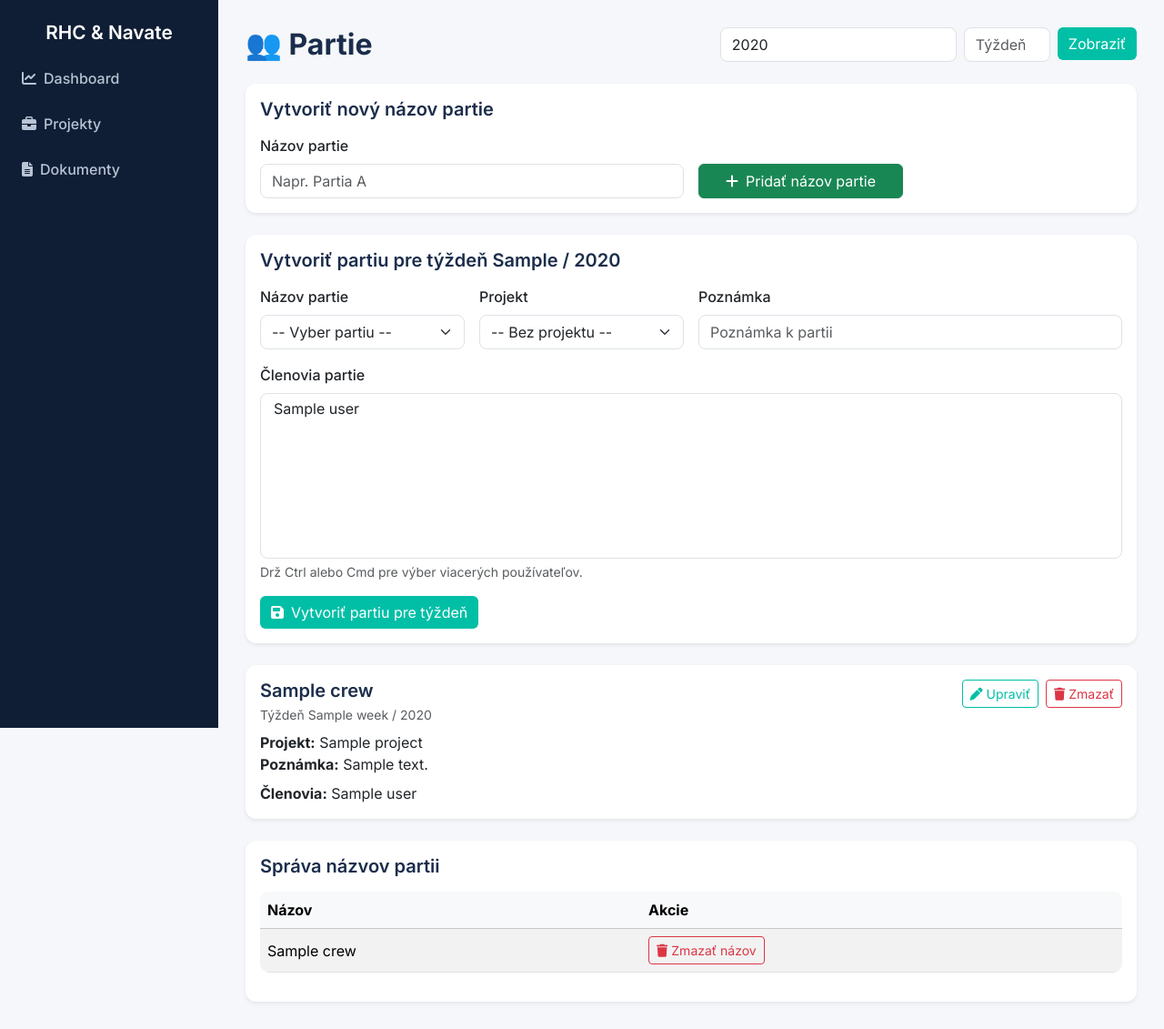
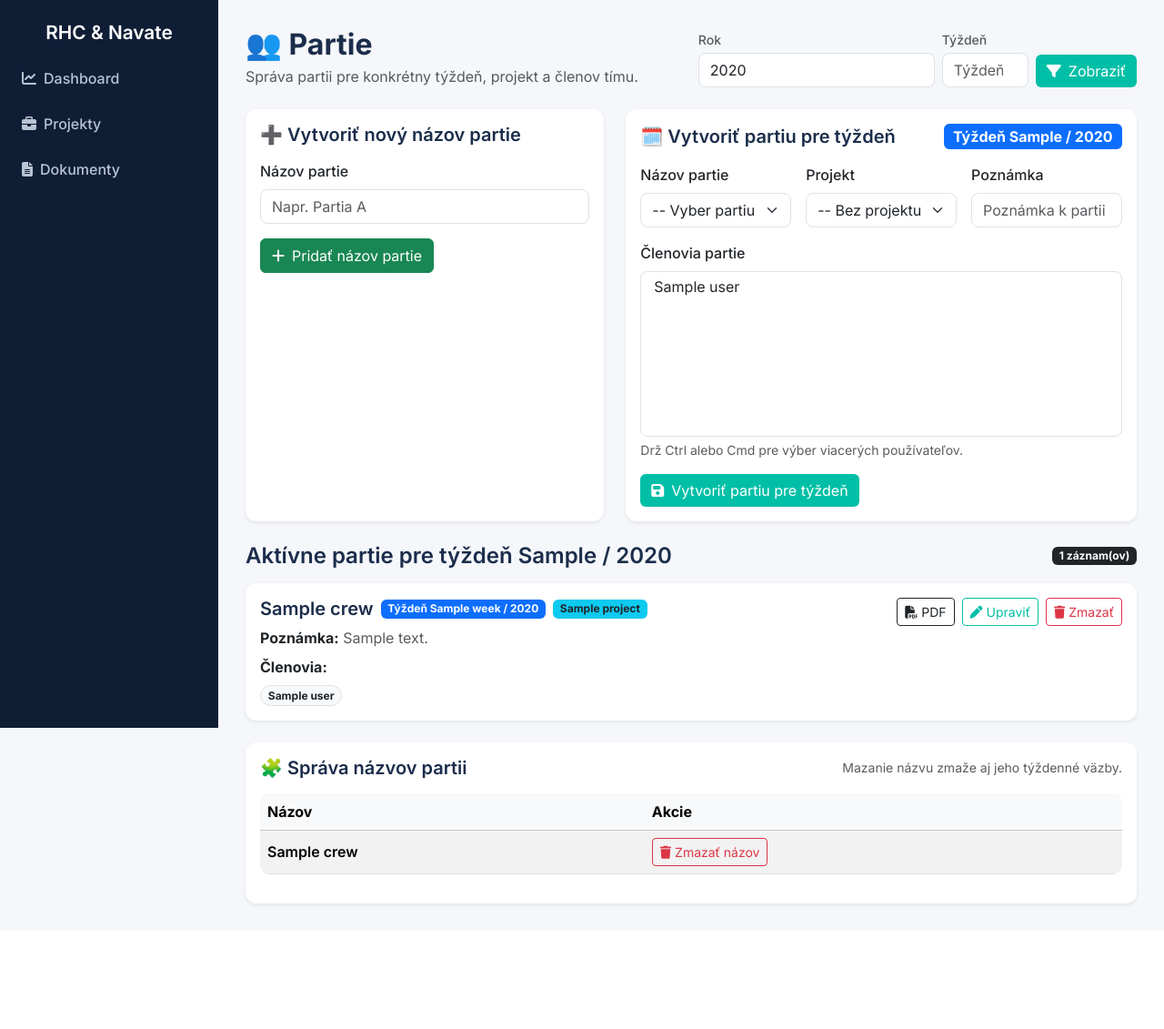
Before and after one commit to matejva/test, a Python web app: template templates/crew.html in a window 1280 px wide. Shown: the whole page at 91% size. After the commit the page ends 997 px from the top, so only its background shows below. Run offline with Jinja, Linux system fonts and the light colour scheme; the template is opened without the code that fills it: most values are stand-ins (such as "Sample title", 1, 10 or a date in 2020).

Commit message:
Update crew.html

```diff
--- a/templates/crew.html
+++ b/templates/crew.html
@@ -1,52 +1,67 @@
 {% extends 'base.html' %}
 {% block content %}
 
-<div class="d-flex justify-content-between align-items-center mb-4">
-  <h2 class="fw-bold mb-0">👥 Partie</h2>
+<div class="d-flex flex-wrap justify-content-between align-items-center gap-3 mb-4">
+  <div>
+    <h2 class="fw-bold mb-1">👥 Partie</h2>
+    <div class="text-muted">Správa partii pre konkrétny týždeň, projekt a členov tímu.</div>
+  </div>
 
   <form method="get" action="{{ url_for('crews') }}" class="row g-2">
     <div class="col-auto">
+      <label class="form-label small text-muted mb-1">Rok</label>
       <input type="number" name="year" class="form-control" value="{{ selected_year }}" placeholder="Rok">
     </div>
     <div class="col-auto">
+      <label class="form-label small text-muted mb-1">Týždeň</label>
       <input type="number" name="week" min="1" max="53" class="form-control" value="{{ selected_week }}" placeholder="Týždeň">
     </div>
-    <div class="col-auto">
-      <button type="submit" class="btn btn-primary">Zobraziť</button>
+    <div class="col-auto d-flex align-items-end">
+      <button type="submit" class="btn btn-primary">
+        <i class="fa fa-filter me-2"></i>Zobraziť
+      </button>
     </div>
   </form>
 </div>
 
-<div class="card shadow-sm mb-4">
+<div class="row g-4 mb-4">
+  <div class="col-xl-5">
+    <div class="card shadow-sm h-100 border-0">
       <div class="card-body">
-    <h5 class="mb-3">Vytvoriť nový názov partie</h5>
+        <h5 class="mb-3">➕ Vytvoriť nový názov partie</h5>
+
         <form method="post" action="{{ url_for('crews', year=selected_year, week=selected_week) }}" class="row g-3">
           <input type="hidden" name="action" value="create_crew">
 
-      <div class="col-md-6">
+          <div class="col-12">
             <label class="form-label">Názov partie</label>
             <input type="text" name="name" class="form-control" placeholder="Napr. Partia A" required>
           </div>
 
-      <div class="col-md-3 d-flex align-items-end">
-        <button type="submit" class="btn btn-success w-100">
+          <div class="col-12">
+            <button type="submit" class="btn btn-success">
               <i class="fa fa-plus me-2"></i>Pridať názov partie
             </button>
           </div>
         </form>
       </div>
     </div>
+  </div>
 
-<div class="card shadow-sm mb-4">
+  <div class="col-xl-7">
+    <div class="card shadow-sm h-100 border-0">
       <div class="card-body">
-    <h5 class="mb-3">Vytvoriť partiu pre týždeň {{ selected_week }} / {{ selected_year }}</h5>
+        <div class="d-flex justify-content-between align-items-center flex-wrap gap-2 mb-3">
+          <h5 class="mb-0">🗓️ Vytvoriť partiu pre týždeň</h5>
+          <span class="badge bg-primary fs-6">Týždeň {{ selected_week }} / {{ selected_year }}</span>
+        </div>
 
         <form method="post" action="{{ url_for('crews', year=selected_year, week=selected_week) }}" class="row g-3">
           <input type="hidden" name="action" value="create_crew_week">
           <input type="hidden" name="year" value="{{ selected_year }}">
           <input type="hidden" name="week" value="{{ selected_week }}">
 
-      <div class="col-md-3">
+          <div class="col-md-4">
             <label class="form-label">Názov partie</label>
             <select name="crew_id" class="form-select" required>
               <option value="">-- Vyber partiu --</option>
@@ -56,7 +71,7 @@
             </select>
           </div>
 
-      <div class="col-md-3">
+          <div class="col-md-4">
             <label class="form-label">Projekt</label>
             <select name="project_id" class="form-select">
               <option value="">-- Bez projektu --</option>
@@ -66,7 +81,7 @@
             </select>
           </div>
 
-      <div class="col-md-6">
+          <div class="col-md-4">
             <label class="form-label">Poznámka</label>
             <input type="text" name="note" class="form-control" placeholder="Poznámka k partii">
           </div>
@@ -89,35 +104,60 @@
         </form>
       </div>
     </div>
+  </div>
+</div>
 
 {% if crew_weeks %}
+  <div class="d-flex justify-content-between align-items-center mb-3">
+    <h4 class="fw-semibold mb-0">Aktívne partie pre týždeň {{ selected_week }} / {{ selected_year }}</h4>
+    <span class="badge bg-dark">{{ crew_weeks|length }} záznam(ov)</span>
+  </div>
+
   {% for cw in crew_weeks %}
-  <div class="card shadow-sm mb-4">
+  <div class="card shadow-sm border-0 mb-4">
     <div class="card-body">
       <div class="d-flex justify-content-between align-items-start flex-wrap gap-3">
         <div>
-          <h5 class="mb-1">{{ cw.crew.name }}</h5>
-          <div class="text-muted small">Týždeň {{ cw.week }} / {{ cw.year }}</div>
-          <div class="mt-2"><strong>Projekt:</strong> {{ cw.project.name if cw.project else 'Bez projektu' }}</div>
-          <div><strong>Poznámka:</strong> {{ cw.note or 'Bez poznámky' }}</div>
-          <div class="mt-2">
+          <div class="d-flex flex-wrap align-items-center gap-2 mb-2">
+            <h5 class="mb-0">{{ cw.crew.name }}</h5>
+            <span class="badge bg-primary">Týždeň {{ cw.week }} / {{ cw.year }}</span>
+            {% if cw.project %}
+              <span class="badge bg-info text-dark">{{ cw.project.name }}</span>
+            {% else %}
+              <span class="badge bg-secondary">Bez projektu</span>
+            {% endif %}
+          </div>
+
+          <div class="mb-2">
+            <strong>Poznámka:</strong>
+            <span class="text-muted">{{ cw.note or 'Bez poznámky' }}</span>
+          </div>
+
+          <div>
             <strong>Členovia:</strong>
             {% if cw.members %}
+              <div class="mt-2 d-flex flex-wrap gap-2">
                 {% for m in cw.members %}
-                {{ m.user.name }}{% if not loop.last %}, {% endif %}
+                  <span class="badge rounded-pill bg-light text-dark border">{{ m.user.name }}</span>
                 {% endfor %}
+              </div>
             {% else %}
-              nikto
+              <span class="text-muted"> nikto</span>
             {% endif %}
           </div>
         </div>
 
         <div class="d-flex gap-2 flex-wrap">
+          <a href="{{ url_for('export_crew_pdf', crew_week_id=cw.id) }}" class="btn btn-outline-dark btn-sm">
+            <i class="fa fa-file-pdf me-1"></i>PDF
+          </a>
+
           <button class="btn btn-outline-primary btn-sm" type="button" data-bs-toggle="collapse" data-bs-target="#editCrewWeek{{ cw.id }}">
             <i class="fa fa-pen me-1"></i>Upraviť
           </button>
 
-          <form method="post" action="{{ url_for('crews', year=selected_year, week=selected_week) }}"
+          <form method="post"
+                action="{{ url_for('crews', year=selected_year, week=selected_week) }}"
                 onsubmit="return confirm('Naozaj chceš zmazať túto partiu pre týždeň?');">
             <input type="hidden" name="action" value="delete_crew_week">
             <input type="hidden" name="crew_week_id" value="{{ cw.id }}">
@@ -132,7 +172,7 @@
 
       <div class="collapse mt-4" id="editCrewWeek{{ cw.id }}">
         <div class="border-top pt-4">
-          <h6>Upraviť partiu</h6>
+          <h6 class="mb-3">✏️ Upraviť partiu</h6>
 
           <form method="post" action="{{ url_for('crews', year=selected_year, week=selected_week) }}" class="row g-3">
             <input type="hidden" name="action" value="update_crew_week">
@@ -167,6 +207,7 @@
                 </option>
                 {% endfor %}
               </select>
+              <div class="form-text">Vyber nových členov pre tento týždeň a ulož zmeny.</div>
             </div>
 
             <div class="col-12">
@@ -181,14 +222,18 @@
   </div>
   {% endfor %}
 {% else %}
-  <div class="alert alert-info">
-    Pre týždeň {{ selected_week }} / {{ selected_year }} zatiaľ nie sú vytvorené žiadne partie.
+  <div class="alert alert-info shadow-sm">
+    <i class="fa fa-circle-info me-2"></i>
+    Pre týždeň <strong>{{ selected_week }} / {{ selected_year }}</strong> zatiaľ nie sú vytvorené žiadne partie.
   </div>
 {% endif %}
 
-<div class="card shadow-sm">
+<div class="card shadow-sm border-0">
   <div class="card-body">
-    <h5 class="mb-3">Správa názvov partii</h5>
+    <div class="d-flex justify-content-between align-items-center flex-wrap gap-2 mb-3">
+      <h5 class="mb-0">🧩 Správa názvov partii</h5>
+      <span class="text-muted small">Mazanie názvu zmaže aj jeho týždenné väzby.</span>
+    </div>
 
     {% if crews %}
       <div class="table-responsive">
@@ -202,9 +247,10 @@
           <tbody>
             {% for crew in crews %}
             <tr>
-              <td>{{ crew.name }}</td>
+              <td class="fw-semibold">{{ crew.name }}</td>
               <td>
-                <form method="post" action="{{ url_for('crews', year=selected_year, week=selected_week) }}"
+                <form method="post"
+                      action="{{ url_for('crews', year=selected_year, week=selected_week) }}"
                       class="d-inline"
                       onsubmit="return confirm('Naozaj chceš odstrániť názov partie? Zmažú sa aj týždenné väzby tejto partie.');">
                   <input type="hidden" name="action" value="delete_crew">
```
Lines whose indentation alone changed are shown as unchanged.
